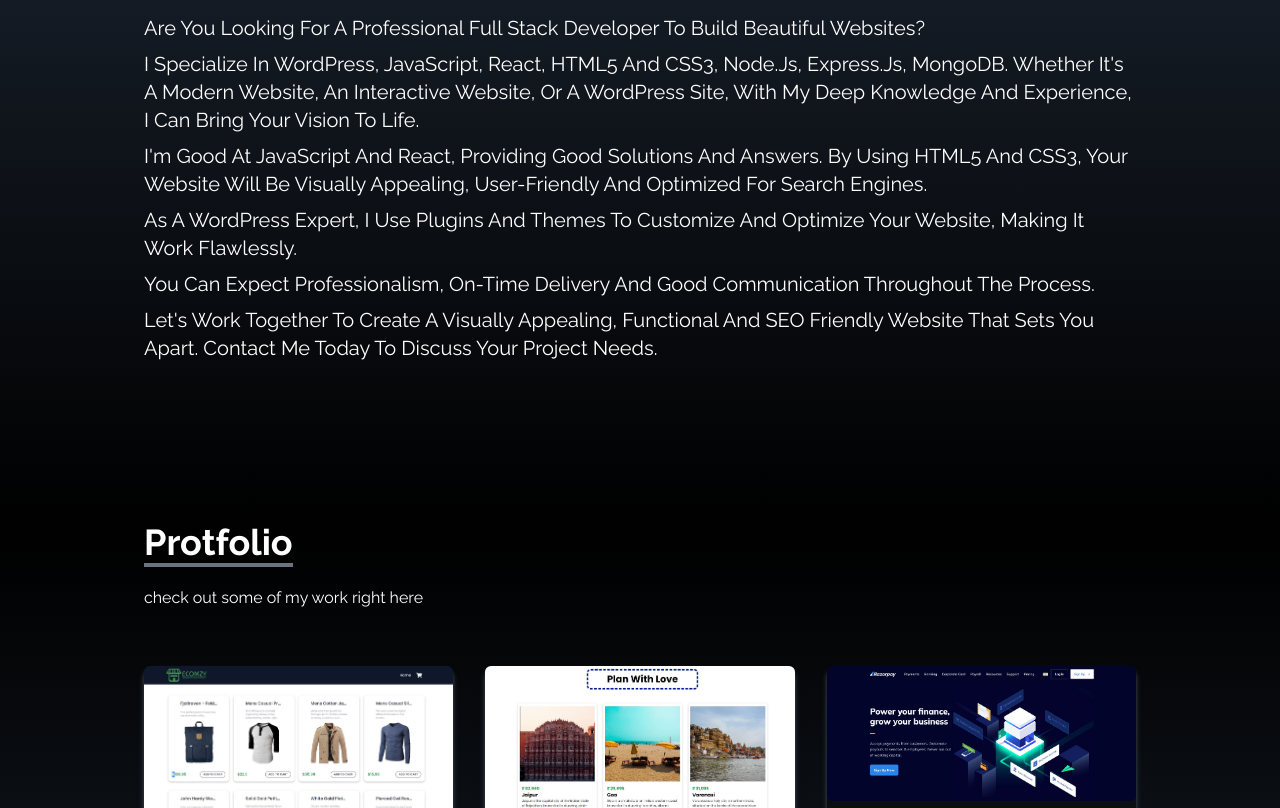
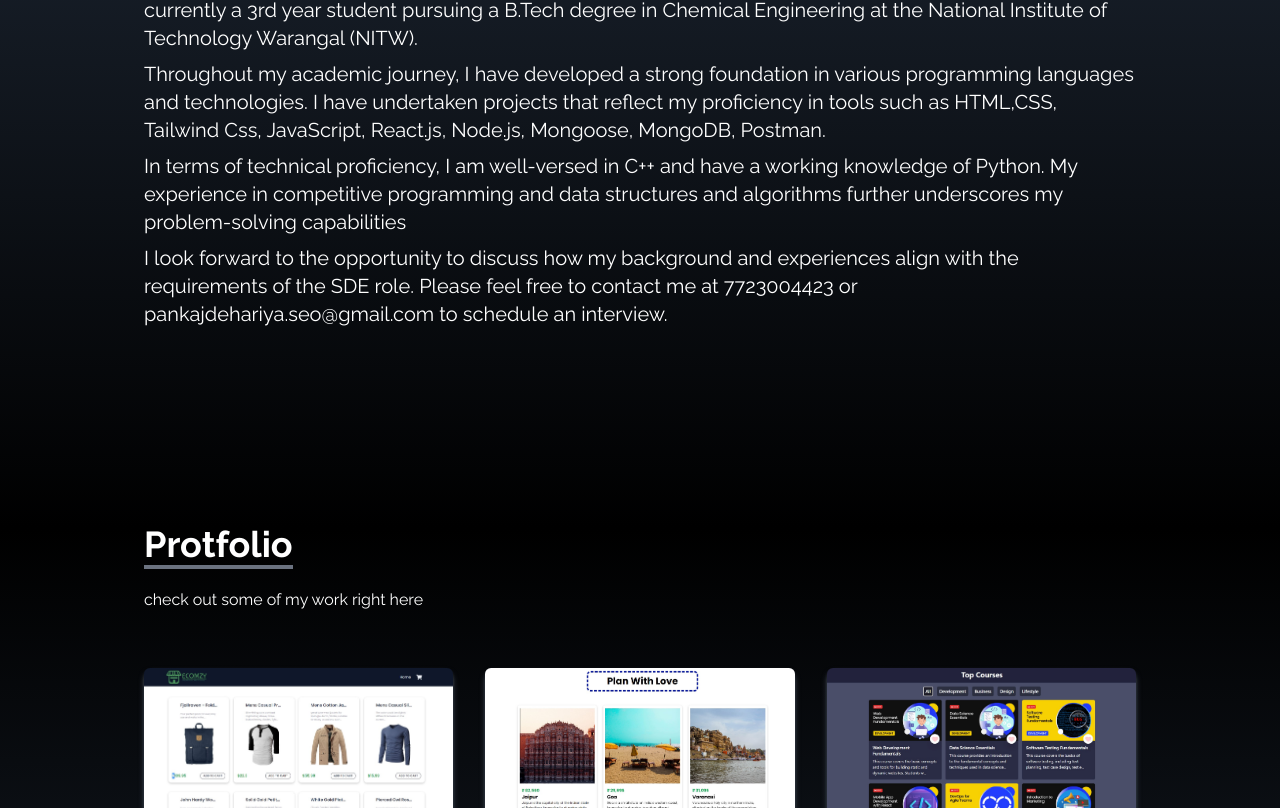
Before and after one commit to pankajdeh/protfolio, a React (Create React App) app: page / in a window 1280 px wide. Shown: the part 1072-1880 px from the top of the page. Built offline with nearby package versions, Linux system fonts and the light colour scheme.

Commit message:
change padding and margin

```diff
--- a/src/components/About.js
+++ b/src/components/About.js
@@ -9,15 +9,14 @@ const About = () => {
             <div className='pb-18'>
                 <p className='text-4xl font-bold inline border-b-4 border-gray-500  '>About</p>
             </div>
-            <p className='text-xl mt-20 capitalize'>
-            Are you looking for a professional full stack developer to build beautiful websites?
-            <p className='text-xl mt-2 capitalize '>I specialize in WordPress, JavaScript, React, HTML5 and CSS3, Node.js, Express.js, MongoDB. Whether it's a modern website, an interactive website, or a WordPress site, with my deep knowledge and experience, I can bring your vision to life.</p>
+            <p className='text-xl mt-20 mb-20 '>
+            My name is Pankajt and I hail from Seoni Madhya Pradesh. I completed my matriculation from Seoni and am currently a 3rd year student pursuing a B.Tech degree in Chemical Engineering at the National Institute of Technology Warangal (NITW).
+            <p className='text-xl mt-2  '>Throughout my academic journey, I have developed a strong foundation in various programming languages and technologies. I have undertaken projects that reflect my proficiency in tools such as HTML,CSS, Tailwind Css, JavaScript, React.js, Node.js, Mongoose, MongoDB, Postman.
+            </p>
 
-            <p className='text-xl mt-2 capitalize'>I'm good at JavaScript and React, providing good solutions and answers. By using HTML5 and CSS3, your website will be visually appealing, user-friendly and optimized for search engines.</p>
-            <p className='text-xl mt-2 capitalize'>As a WordPress expert, I use plugins and themes to customize and optimize your website, making it work flawlessly.</p>
-            <p className='text-xl mt-2 capitalize'>You can expect professionalism, on-time delivery and good communication throughout the process.</p>
-            <p className='text-xl mt-2 capitalize'>Let's work together to create a visually appealing, functional and SEO friendly website that sets you apart. Contact me today to discuss your project needs.</p>
+            <p className='text-xl mt-2 '>In terms of technical proficiency, I am well-versed in C++ and have a working knowledge of Python. My experience in competitive programming and data structures and algorithms further underscores my problem-solving capabilities</p>
 
+            <p className='text-xl mt-2 '> I look forward to the opportunity to discuss how my background and experiences align with the requirements of the SDE role. Please feel free to contact me at 7723004423 or pankajdehariya.seo@gmail.com  to schedule an interview.</p>
             </p>
         </div>
     </div>
--- a/src/components/Experience.js
+++ b/src/components/Experience.js
@@ -66,11 +66,11 @@ const Experience = () => {
   return (
     <div
     name="experience"
-    className='bg-gradient-to-b from-gray-800 to-black w-full h-screen '
+    className='bg-gradient-to-b from-gray-800 to-black w-full h-screen  '
     >
         <div className=' max-w-screen-lg mx-auto p-4 flex flex-col justify-center w-full h-full text-white  ' >
-            <div>
-                <p className=' text-4xl font-bold border-b-4 border-gray-500 inline '>Experience</p>
+            <div className='pt-16'>
+                <p className=' text-4xl font-bold border-b-4 border-gray-500 inline  '>Experience</p>
                 <p className=' py-6'>This is the technology </p>
             </div>
 
--- a/src/components/Protfolio.js
+++ b/src/components/Protfolio.js
@@ -1,9 +1,9 @@
 import React from 'react'
 import plan from "../assets/protfolio/plan with love.jpg"
-import razorpay from "../assets/protfolio/razorpay.jpg"
+// import razorpay from "../assets/protfolio/razorpay.jpg"
 import topCourses from "../assets/protfolio/top courses.jpg"
 import weather from "../assets/protfolio/weather app.jpg"
-import discord from "../assets/protfolio/discord.jpg"
+// import discord from "../assets/protfolio/discord.jpg"
 import shopping from "../assets/protfolio/shop.jpg"
 import { Link } from 'react-router-dom'
 
@@ -23,26 +23,26 @@ const Protfolio = () => {
 
 
         },
+        // {
+        //     id:3,
+        //     src:razorpay,
+        //     path:""
+
+        // },
+        // {
+        //     id:5,
+        //     src:discord,
+        //     path:""
+
+        // },
         {
             id:3,
-            src:razorpay,
-            path:""
-
-        },
-        {
-            id:4,
-            src:discord,
-            path:""
-
-        },
-        {
-            id:5,
             src:topCourses,
             path:"https://category-cards-pankaj.netlify.app/"
 
         },
         {
-            id:6,
+            id:4,
             src:weather,
             path:""
 
@@ -52,7 +52,7 @@ const Protfolio = () => {
   return (
     <div
     name="protfolio"
-    className='bg-gradient-to-b from-black to-gray-800 w-full md:h-screen text-white'>
+    className='bg-gradient-to-b from-black to-gray-800 w-full md:h-screen text-white '>
         <div className='max-w-screen-lg p-4 mx-auto flex flex-col justify-center w-full h-full' >
             <div className='pb-8'>
                 <p className=' text-4xl font-bold inline border-b-4 border-gray-500  ' >Protfolio</p>
```
